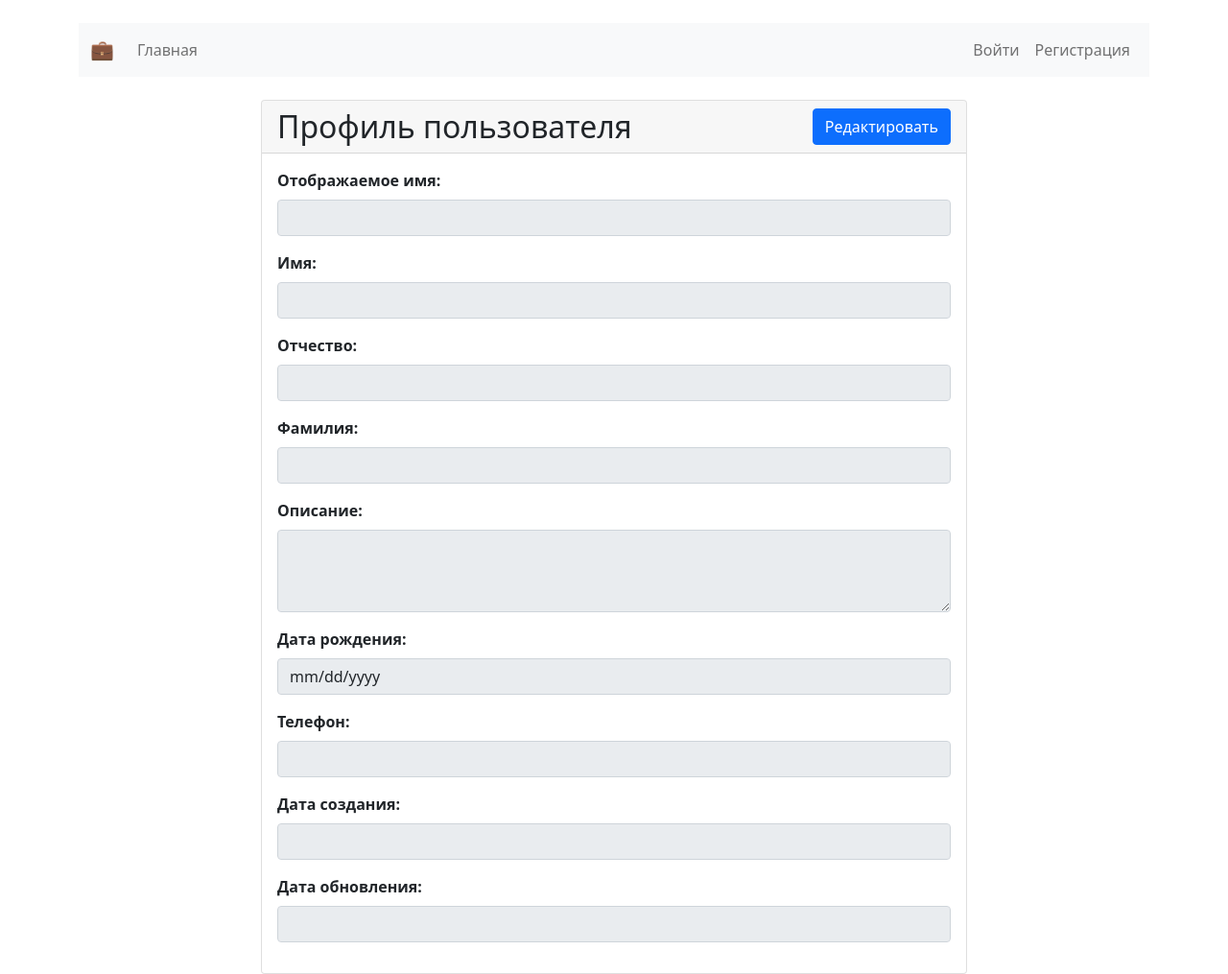
After one commit to Kotimish/project-management-system, a FastAPI app: template apps/monolith/src/monolith/client/presentation/templates/user_profile.html in a window 1280 px wide. The commit adds this page. Shown: the whole page at 96% size. Run offline with FastAPI, Linux system fonts and the light colour scheme; the template is opened without the code that fills it, so the values that code supplies are empty; parts of the project's set-up code (start-up, migrations or seed data) failed here and were passed over.

Commit message:
update settings for url, add prototype profile pages

```diff
--- a/apps/monolith/src/monolith/client/presentation/templates/nav_bar.html
+++ b/apps/monolith/src/monolith/client/presentation/templates/nav_bar.html
@@ -20,7 +20,7 @@
             {% if user %}
                 <!-- Ссылки для авторизированного пользователя -->
                 <li class="nav-item">
-                    <a class="nav-link" href="/profile">{{user.sub}}</a>
+                    <a class="nav-link" href="/profile">Пользователь {{user.display_name}}</a>
                 </li>
                 <li class="nav-item">
                     <a class="nav-link" href="/logout">Выйти</a>
--- /dev/null
+++ b/apps/monolith/src/monolith/client/presentation/templates/user_profile.html
@@ -0,0 +1,115 @@
+{% extends "base.html" %}
+
+{% block title %}Профиль пользователя{% endblock %}
+
+{% block content %}
+<div class="row justify-content-center mt-4">
+    <div class="col-md-8">
+        <div class="card">
+            <div class="card-header d-flex justify-content-between align-items-center">
+                <h2 class="text-center mb-0">Профиль пользователя</h2>
+                <a href="/profile/edit" class="btn btn-primary">Редактировать</a>
+            </div>
+            <div class="card-body">
+                <form method="post" action="/profile/update" id="profileForm">
+                    <input type="hidden" name="csrf_token" value="{{ csrf_token() if csrf_token else '' }}">
+
+                    <div class="mb-3">
+                        <label for="display_name" class="form-label"><strong>Отображаемое имя:</strong></label>
+                        <input
+                            type="text"
+                            class="form-control"
+                            id="display_name"
+                            name="display_name"
+                            value="{{ user.display_name }}"
+                            readonly
+                        >
+                    </div>
+
+                    <div class="mb-3">
+                        <label for="first_name" class="form-label"><strong>Имя:</strong></label>
+                        <input
+                            type="text"
+                            class="form-control"
+                            id="first_name"
+                            name="first_name"
+                            value="{{ user.first_name if user.first_name else '' }}"
+                            readonly
+                        >
+                    </div>
+
+                    <div class="mb-3">
+                        <label for="middle_name" class="form-label"><strong>Отчество:</strong></label>
+                        <input
+                            type="text"
+                            class="form-control"
+                            id="middle_name"
+                            name="middle_name"
+                            value="{{ user.middle_name if user.middle_name else '' }}"
+                            readonly
+                        >
+                    </div>
+
+                    <div class="mb-3">
+                        <label for="last_name" class="form-label"><strong>Фамилия:</strong></label>
+                        <input
+                            type="text"
+                            class="form-control"
+                            id="last_name"
+                            name="last_name"
+                            value="{{ user.last_name if user.last_name else '' }}"
+                            readonly
+                        >
+                    </div>
+
+                    <div class="mb-3">
+                        <label for="description" class="form-label"><strong>Описание:</strong></label>
+                        <textarea
+                            class="form-control"
+                            id="description"
+                            name="description"
+                            rows="3"
+                            readonly>
+                            {{ user.description if user.description else '' }}
+                        </textarea>
+                    </div>
+
+                    <div class="mb-3">
+                        <label for="birthdate" class="form-label"><strong>Дата рождения:</strong></label>
+                        <input
+                            type="date"
+                            class="form-control"
+                            id="birthdate"
+                            name="birthdate"
+                            value="{{ user.birthdate.strftime('%Y-%m-%d') if user.birthdate else '' }}"
+                            readonly
+                        >
+                    </div>
+
+                    <div class="mb-3">
+                        <label for="phone" class="form-label"><strong>Телефон:</strong></label>
+                        <input
+                            type="tel"
+                            class="form-control"
+                            id="phone"
+                            name="phone"
+                            value="{{ user.phone if user.phone else '' }}"
+                            readonly
+                        >
+                    </div>
+
+                    <div class="mb-3">
+                        <label class="form-label"><strong>Дата создания:</strong></label>
+                        <input type="text" class="form-control" value="{{ user.created_at.strftime('%Y-%m-%d %H:%M:%S') if user.created_at else '' }}" readonly>
+                    </div>
+
+                    <div class="mb-3">
+                        <label class="form-label"><strong>Дата обновления:</strong></label>
+                        <input type="text" class="form-control" value="{{ user.updated_at.strftime('%Y-%m-%d %H:%M:%S') if user.updated_at else '' }}" readonly>
+                    </div>
+                </form>
+            </div>
+        </div>
+    </div>
+</div>
+{% endblock %}
--- a/apps/monolith/src/monolith/config/settings.py
+++ b/apps/monolith/src/monolith/config/settings.py
@@ -5,6 +5,7 @@ from pydantic_settings import BaseSettings, SettingsConfigDict
 
 from monolith.config.auth_config import AuthConfig
 from monolith.config.db_config import DbConfig
+from monolith.config.url_config import URLConfig
 
 # monolith/src/monolith/config/settings.py
 # monolith/ — корень проекта, содержит .env и .env.default
@@ -26,6 +27,7 @@ class Settings(BaseSettings):
     env: Environment = Environment.DEVELOPMENT
     auth: AuthConfig
     db: DbConfig
+    urls: URLConfig
 
 
 settings = Settings()
```
Also changed, not shown: apps/monolith/src/monolith/client/presentation/templates/user_profile_edit_mode.html (added, +110 -0 lines), apps/monolith/src/monolith/config/url_config.py (added, +8 -0 lines), 1 other file.
